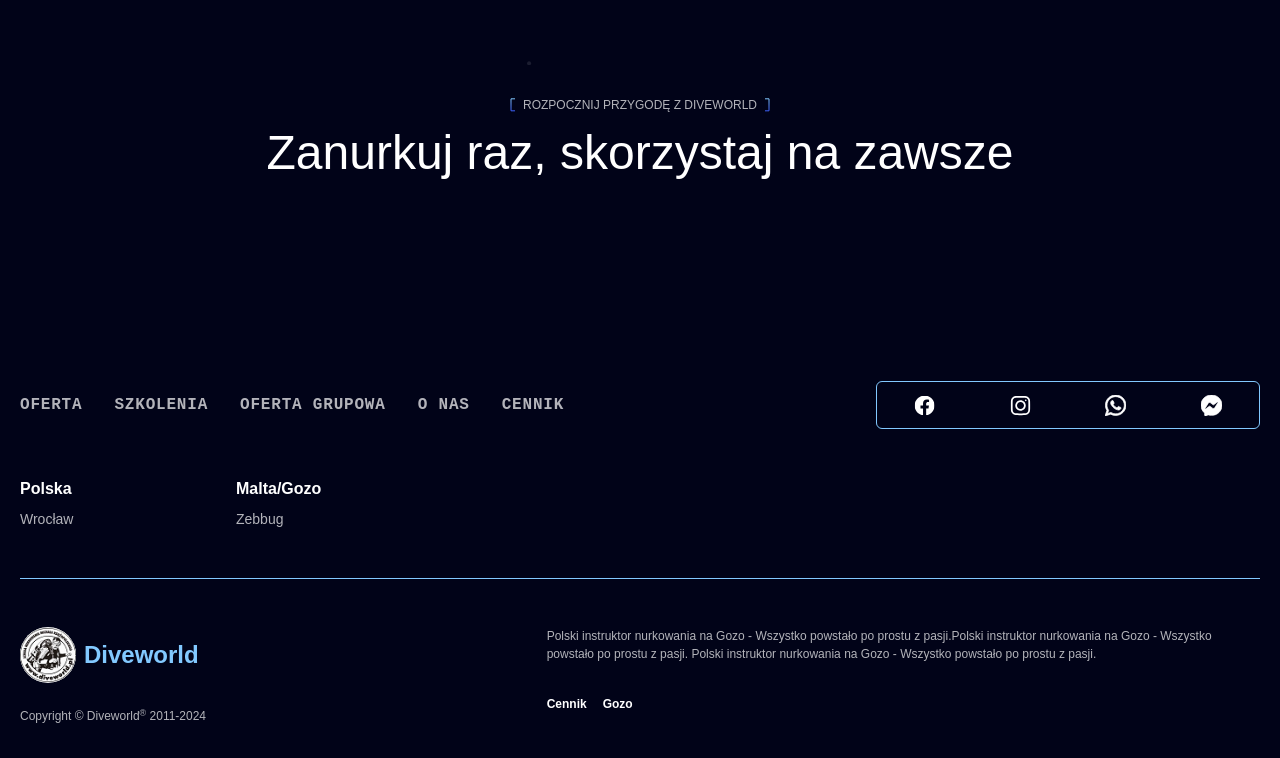
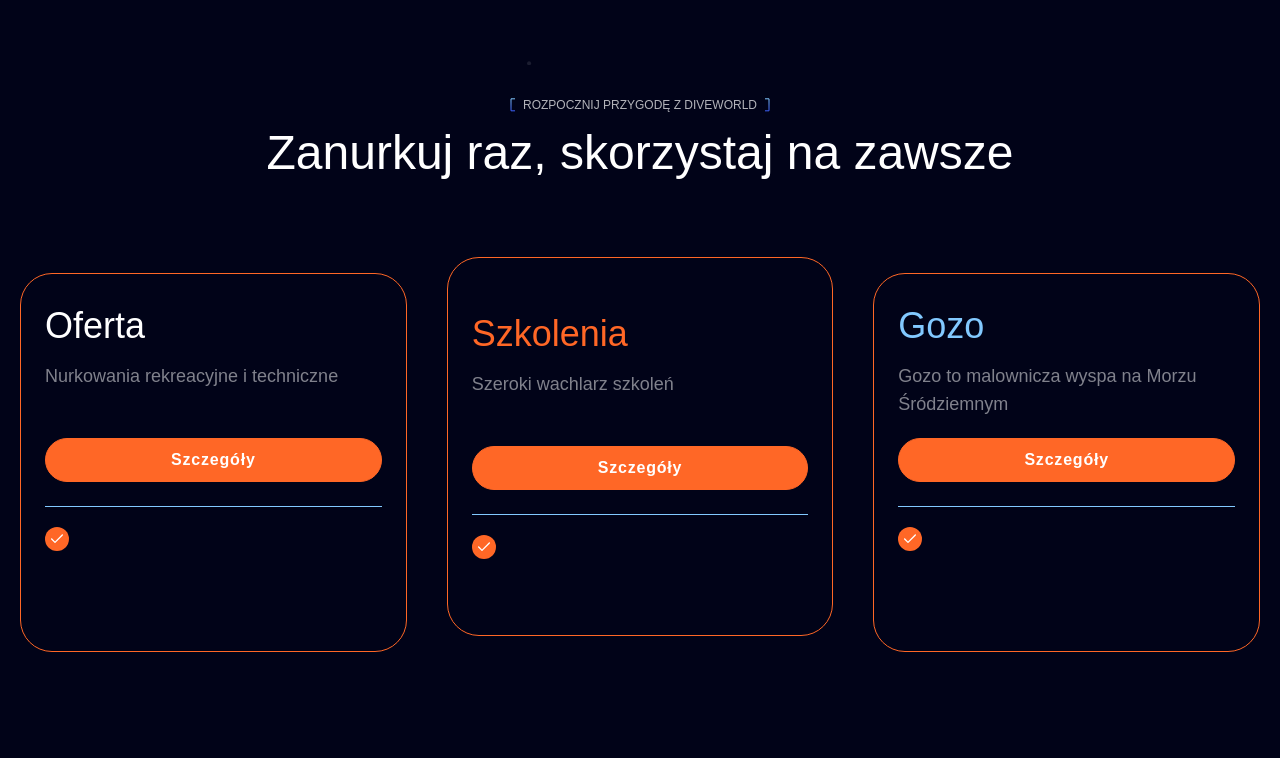
Before and after one commit to MattFvnDev/Diveworld, a React (Vite) app: page / in a window 1280 px wide. Shown: the part 2022-2780 px from the top of the page. Built offline with nearby package versions, Linux system fonts and the light colour scheme.

Commit message:
Features UI developing Card and List

```diff
--- a/src/components/Features.jsx
+++ b/src/components/Features.jsx
@@ -1,4 +1,6 @@
-import { FeatureImages } from "./"
+import { Link } from "react-router-dom"
+import { Card, FeatureImages, FeaturesList } from "./"
+import { diveWorldFeatures } from "../constants/index"
 
 const Features = () => {
   return (
@@ -26,8 +28,8 @@ const Features = () => {
                   y1="0%"
                   y2="100%"
                 >
-                  <stop offset="0%" stop-color="#82c9ff"></stop>
-                  <stop offset="100%" stop-color="#3d5ff8"></stop>
+                  <stop offset="0%" stopColor="#82c9ff"></stop>
+                  <stop offset="100%" stopColor="#3d5ff8"></stop>
                 </linearGradient>
               </defs>
             </svg>
@@ -53,8 +55,8 @@ const Features = () => {
                   y1="0%"
                   y2="100%"
                 >
-                  <stop offset="0%" stop-color="#82c9ff"></stop>
-                  <stop offset="100%" stop-color="#3d5ff8"></stop>
+                  <stop offset="0%" stopColor="#82c9ff"></stop>
+                  <stop offset="100%" stopColor="#3d5ff8"></stop>
                 </linearGradient>
               </defs>
             </svg>
@@ -63,6 +65,30 @@ const Features = () => {
             Zanurkuj raz, skorzystaj na zawsze
           </h2>
         </div>
+        <div className="mx-auto max-w-screen-xl lg:max-w-screen-2xl">
+          <div className="grid gap-10 lg:grid-cols-3 md:grid-cols-2 grid-cols-1">
+            {diveWorldFeatures.map((feature) => (
+              <Card
+                key={feature.id}
+                className="border w-[18rem] max-lg:w-full h-full px-6 border-accent rounded-[2rem] lg:w-auto even:py-14 odd:py-8 odd:my-4 [&>h4]:first:text-default [&>h4]:even:text-accent [&>h4]:last:text-active"
+              >
+                <h4 className="mb-4 text-3xl lg:text-4xl font-grotesk">
+                  {feature.title}
+                </h4>
+                <p className="min-h-[4rem] mb-3 text-default/50 lg:text-lg">
+                  {feature.description}
+                </p>
+                <Link
+                  to={`${feature.path}`}
+                  className="relative rounded-full inline-flex items-center justify-center h-11 transition-colors bg-accent border border-accent px-7 w-full mb-6 hover:bg-transparent hover:text-active font-semibold tracking-wider"
+                >
+                  Szczegóły
+                </Link>
+                <FeaturesList feature={feature}/>
+              </Card>
+            ))}
+          </div>
+        </div>
       </div>
     </section>
   )
```
